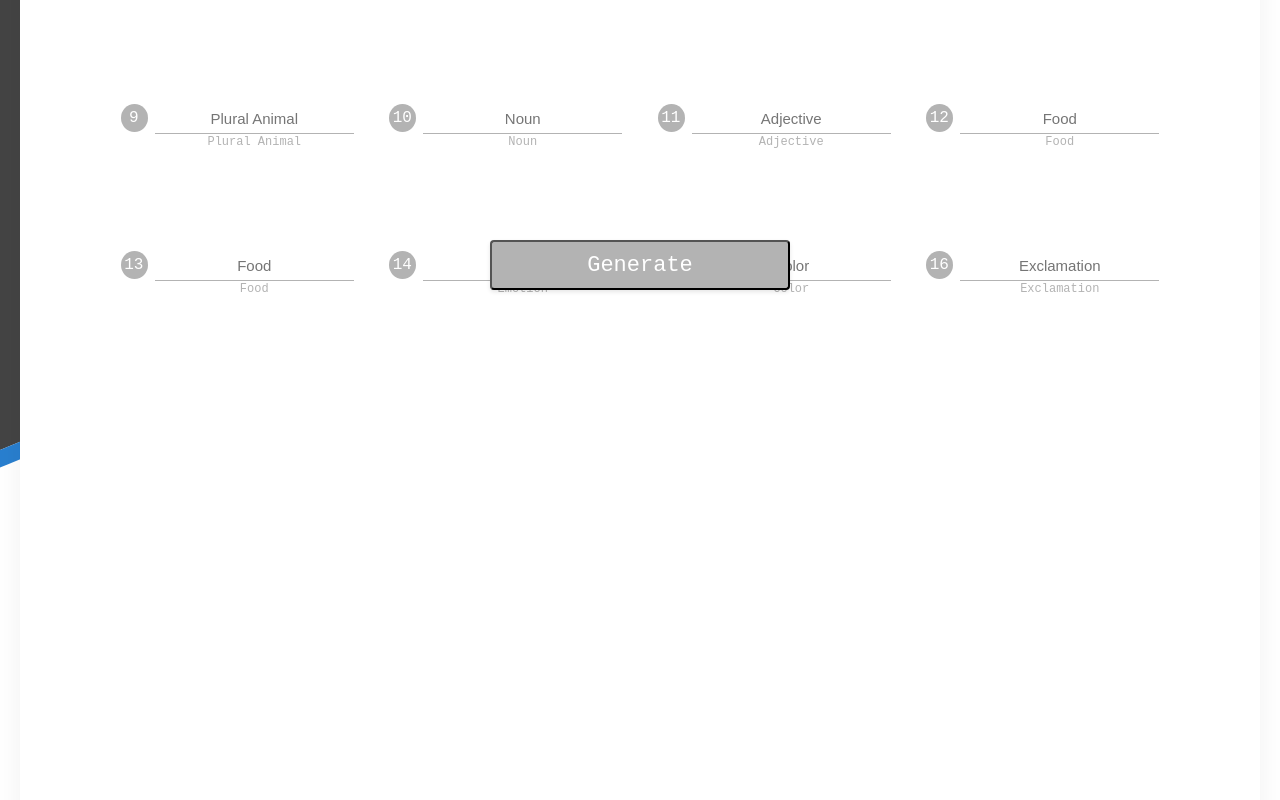
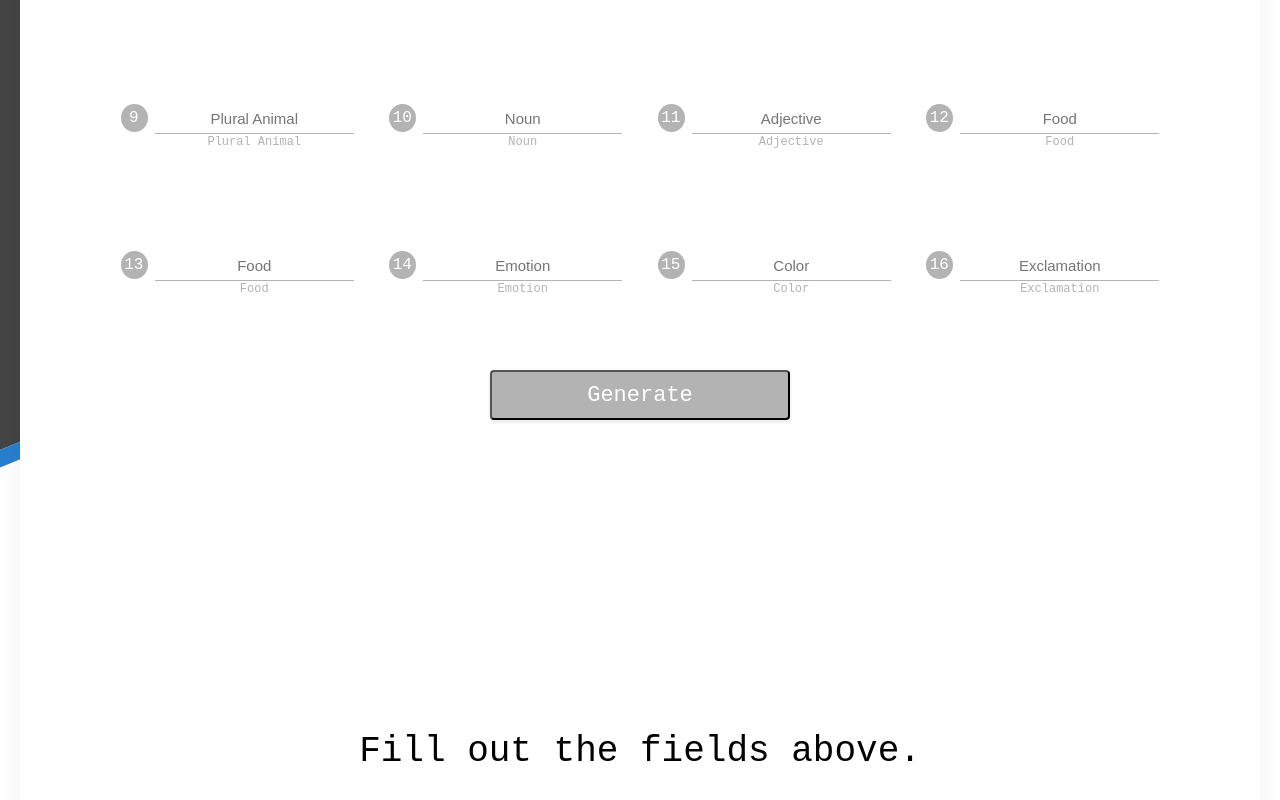
Before and after one commit to petermsouzajr/madreactlib, a React (Create React App) app: page / in a window 1280 px wide. Shown: the part 298-1098 px from the top of the page. Built offline with nearby package versions, Linux system fonts and the light colour scheme.

Commit message:
button logic and style complete. component props updated. content placeholder updated

```diff
--- a/src/components/card.js
+++ b/src/components/card.js
@@ -43,25 +43,17 @@ class Card extends Component {
                 if (count >= 16) { count = 16 }
                 if (document.getElementById('input'+count).value === ''
                 && (this.state.contentVisible === false || this.state.contentVisible === true)){
-                    //set false
                     this.setState({ formFilled: false })
                     document.getElementById('generateButton').className = 'card__gray'
                     break
                 }
                 else if (document.getElementById('input'+count).value !== ''){
-
-                    //set true
-                    //console.log(this.state.formFilled)
                     this.setState({ formFilled: true })
                     document.getElementById('generateButton').className = 'card__generate'
-
-
                 }
             }
         }
     }
-
-    contentLogic() {}
 
     buttonLogic() {
         if (this.state.formFilled === false) {
@@ -76,22 +68,6 @@ class Card extends Component {
         this.setState({ [event.target.name]: event.target.value })
 
         this.formFilled()
-        //this.buttonLogic()
-        // var count = 0;
-        // for (var property in INITIAL_STATE) {
-        //     if (Object.prototype.hasOwnProperty.call(INITIAL_STATE, property)) {
-        //         count++;
-        //             if (document.getElementById('input'+count).value === ''){
-        //                 document.getElementById('generateButton').className = 'card__gray'
-        //                 break
-        //             } else
-        //             {
-        //                 document.getElementById('generateButton').className = 'card__generate'
-        //             if (count >= 16) { break
-        //             }
-        //         }
-        //     }
-        // }
     }
 
     handleFormSubmit(event) {
@@ -104,12 +80,11 @@ class Card extends Component {
         else if (document.getElementById('generateButton').className === 'card__clear') {
             document.getElementById('generateButton').className = 'card_gray'
         }
-        //{`card__${!this.state.contentVisible ? 'generate' : 'clear'}`}
         if(this.state.contentVisible) {
             this.setState(INITIAL_STATE)
 
                 var count = 0;
-
+                document.getElementById('generateButton').className = 'card__gray'
                 for (var property in INITIAL_STATE) {
                     if (Object.prototype.hasOwnProperty.call(INITIAL_STATE, property)) {
                         count++;
@@ -164,7 +139,8 @@ class Card extends Component {
                 </div>
                 <button id='generateButton' className='card__gray' type="submit">{!this.state.contentVisible ? 'Generate' : 'Clear Form'}</button>
                 {
-                    this.state.contentVisible ? <Content data={this.state}/> : ''
+                    this.state.contentVisible ? <Content data={this.state}/> :
+                    <div id='cta'>Fill out the fields above.</div>
                 }
             </form>
         )
--- a/src/components/content.js
+++ b/src/components/content.js
@@ -9,13 +9,12 @@ class Content extends Component {
         this.child_count = 1;
     }
 
-    UNSAFE_componentWillReceiveProps() {
+    componentDidUpdate() {
         this.count = 1;
     }
 
     renderLabel(data){
         return [
-
             <b
                 key={this.child_count++}>
                     {data}
@@ -44,9 +43,9 @@ class Content extends Component {
                     <br/>It's nice to finally <b>{this.renderLabel(data.verbTwo)}</b> you, person-o a person-o -
                     inclusivityness is our number <b>{this.renderLabel(data.numberOne)}</b> concern.
                     <br/>It says here you've been at <b>{this.renderLabel(data.nounTwo)}</b> corp. for 3 years, can I ask why youre looking for a <b>{this.renderLabel(data.nounThree)}</b>?
-                    <br/>You know, <b>{this.renderLabel(data.pluralNounTwo)}</b> like us are a rare breed, real road <b>{this.renderLabel(data.pluralAnimal)}</b>, always grasping at the <b>{this.renderLabel(data.nounFour)}</b>.
+                    <br/>You know, <b>{this.renderLabel(data.pluralNounTwo)}</b> like us are a rare breed, real road <b>{this.renderLabel(data.pluralAnimal)}</b>, always grasping at the<b>{this.renderLabel(data.nounFour)}</b>.
                     <br/>Well, enough of the <b>{this.renderLabel(data.adjectiveOne)}</b> talk, lets get down to the <b>{this.renderLabel(data.foodOne)}</b> and <b>{this.renderLabel(data.foodTwo)}</b> of it, shall we?
-                    <br/>Under strengths, you've listed: <b>{this.renderLabel(data.emotionOne)}</b> and <b>{this.renderLabel(data.colorOne)}</b>, that's bold of you, I admire a good <b>{data.colorOne}</b>,
+                    <br/>Under strengths, you've listed: <b>{this.renderLabel(data.emotionOne)}</b> and <b>{this.renderLabel(data.colorOne)}</b>, that's bold of you, I admire a good <b>{data.colorOne}</b>.
                     <br/>Well, I think i've heard all that i need to hear.
                     <br/><b>{this.renderLabel(data.exclamation)}</b>!
                 </p>
--- a/src/styles/App.scss
+++ b/src/styles/App.scss
@@ -77,9 +77,7 @@
 }
 
 .card {
-  //min-height: 736px;
-  //max-height: 994px;
-  height: 600px;
+  height: 650px;
   width: 1240px;
   padding-bottom: 700px;
   margin: auto;
@@ -99,8 +97,8 @@
       margin-top: 66px;
       margin-left: 83px;
       margin-right: 83px;
+      margin-bottom: 50px;
       height: 500px;
-      //max-height: 550px;
 
       justify-items: center;
       align-items: center;
@@ -117,22 +115,19 @@
 
   &__gray {
     background-color: #B3B3B3;
-    transform: translateY(-300px);
-    margin-top: 220px;
+
     @include button;
 }
 
   &__generate {
       background-color: #297fcf;
-      //transform: translateY(-300px);
-      //margin-top: 220px;
+
       @include button;
 
   }
   &__clear {
-      //transform: translateY(-50%);
       background-color: #45B0E5;
-      //margin-top: 100px;
+
       @include button;
   }
 
@@ -186,6 +181,16 @@
   }
 }
 
+#cta {
+    margin: auto;
+    margin-top: 25%;
+
+    font-family: monospace;
+    font-size: 36px;
+    font-weight: 500;
+    line-height: 44px;
+}
+
 .input {
   display: grid;
   grid-template-columns: [number-s] 26px [number-e input-s] 1fr [input-e];
```
